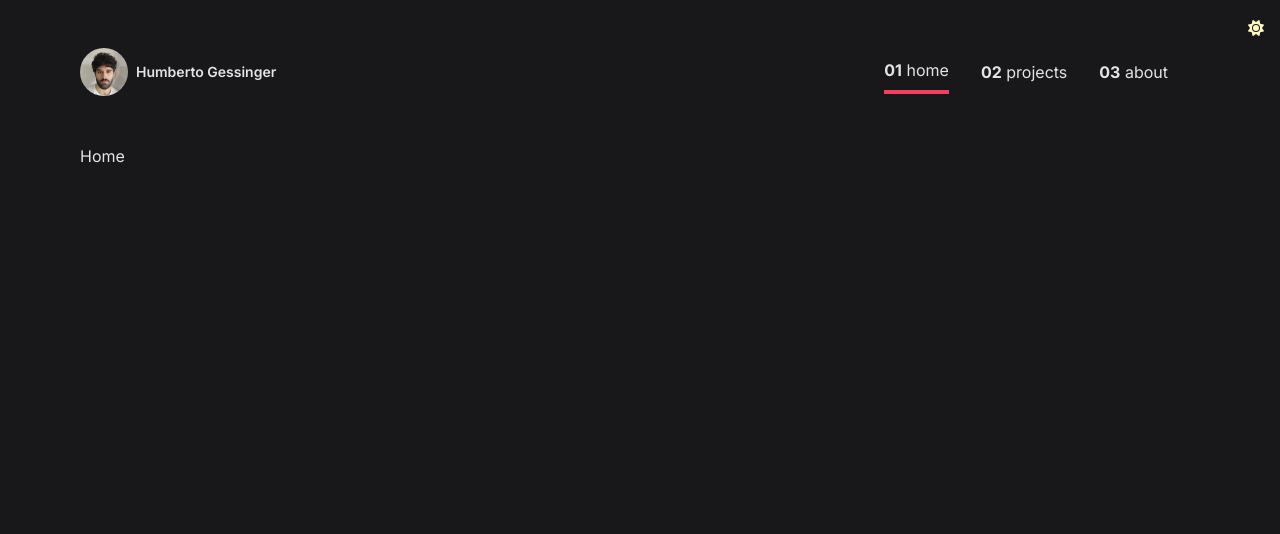
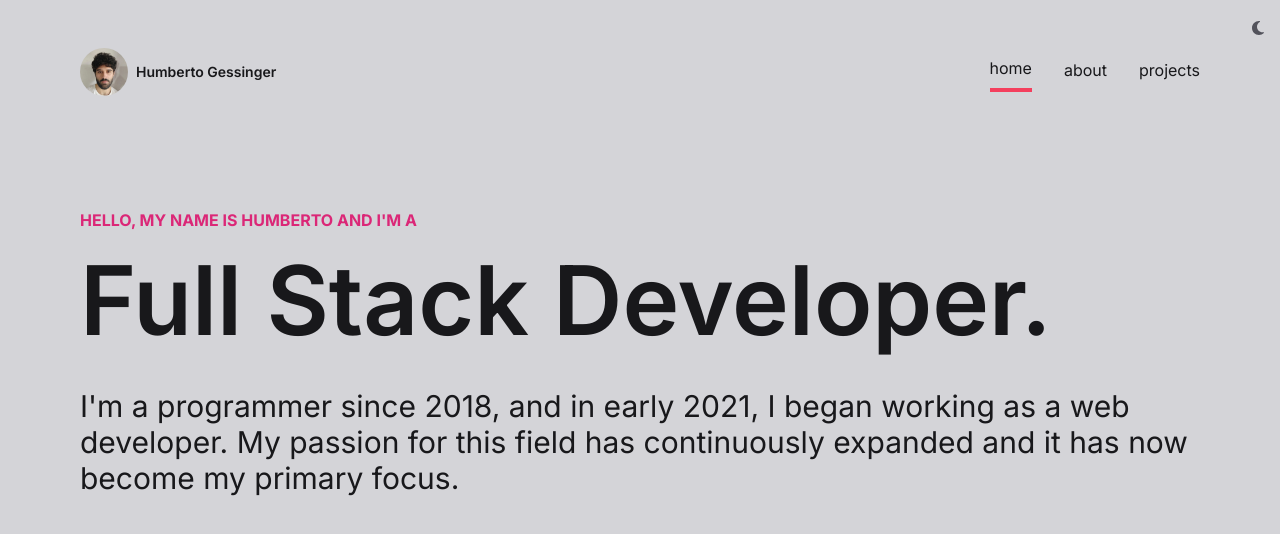
Before and after one commit to humbertocxc/portfolio, a Next.js app: page / in a window 1280 px wide. Both pictures are taken after a click on the button 1258 px from the left and 28 px from the top of the page. Shown: the top 534 px of the page. Built offline with nearby package versions, Linux system fonts and the light colour scheme.

Commit message:
home page top text

```diff
--- /dev/null
+++ b/src/app/about/page.tsx
@@ -0,0 +1,7 @@
+export default function Projects() {
+  return (
+    <div>
+      About
+    </div>
+  )
+}
--- a/src/app/globals.css
+++ b/src/app/globals.css
@@ -5,12 +5,12 @@
 body {
   -webkit-font-smoothing: antialiased;
   --tw-bg-opacity: 1;
-  background-color: rgb(212 212 216 / var(--tw-text-opacity));
   --tw-text-opacity: 1;
-  color: rgb(24 24 27 / var(--tw-text-opacity));
-}
-
-[data-theme="dark"] body {
   background-color: rgb(24 24 27 / var(--tw-bg-opacity));
   color: rgb(228 228 231 / var(--tw-bg-opacity));
 }
+
+[data-theme="light"] body {
+  color: rgb(24 24 27 / var(--tw-text-opacity));
+  background-color: rgb(212 212 216 / var(--tw-text-opacity));
+}
--- /dev/null
+++ b/src/app/notes/page.tsx
@@ -0,0 +1,7 @@
+export default function Notes() {
+  return (
+    <div>
+      Notes
+    </div>
+  )
+}
--- a/src/app/page.tsx
+++ b/src/app/page.tsx
@@ -1,10 +1,14 @@
-import Image from 'next/image'
-import Link from 'next/link'
-
 export default function Home() {
   return (
-    <div>
-      Home
+    <div className="relative group pt-16 inset-y-full">
+      <div className=" transform duration-500 inset-y-3/4 group-hover:-inset-y-0">
+        <title>Humberto Gessinger | Portfolio</title>
+        <h4 className="text-pink-600 font-bold">HELLO, MY NAME IS HUMBERTO AND I'M A</h4>
+        <h1 className="font-semibold text-8xl my-5">Full Stack Developer.</h1>
+        <h3 className="text-3xl mt-10">
+          I'm a programmer since 2018, and in early 2021, I began working as a web developer. My passion for this field has continuously expanded and it has now become my primary focus.
+        </h3>
+      </div>
     </div>
   )
 }
--- /dev/null
+++ b/src/app/projects/page.tsx
@@ -0,0 +1,7 @@
+export default function About() {
+  return (
+    <div>
+      Projects
+    </div>
+  )
+}
--- a/src/app/providers.tsx
+++ b/src/app/providers.tsx
@@ -3,7 +3,9 @@
 import { ThemeProvider } from "next-themes"
 import { useState, useEffect, ReactNode } from "react"
 
-export default function Provider({ children }) {
+type ProviderProps = { children?: ReactNode };
+
+export default function Provider({ children }: ProviderProps) {
   const [mounted, setMounted] = useState(false)
 
   useEffect(() => {
--- a/src/components/Header/ThemeButton.tsx
+++ b/src/components/Header/ThemeButton.tsx
@@ -7,14 +7,14 @@ export default function ThemeButton() {
   const { theme, setTheme } = useTheme()
 
   return (
-    <div className="py-4 pr-4">
-      {theme === 'dark' ? (
-        <button onClick={() => setTheme('light')}>
-          <FontAwesomeIcon icon={faSun} className="transition ease-in-out delay-150 text-yellow-100 hover:text-yellow-200" />
+    <div className="flex flex-col py-4 pr-4 float-left w-screen items-end h-12">
+      {theme === 'light' ? (
+        <button onClick={() => setTheme('dark')}>
+          <FontAwesomeIcon icon={faMoon} className="transition ease-in-out delay-150 text-zinc-600 hover:text-zinc-700" />
         </button>
       ) : (
-        <button onClick={() => setTheme('dark')}>
-          <FontAwesomeIcon icon={faMoon} className="transition ease-in-out delay-150 text-zinc-600 hover:text-zinc-700" />
+        <button onClick={() => setTheme('light')}>
+          <FontAwesomeIcon icon={faSun} className="transition ease-in-out delay-150 text-yellow-100 hover:text-yellow-50" />
         </button>
       )}
     </div>
--- a/src/components/Header/index.tsx
+++ b/src/components/Header/index.tsx
@@ -1,41 +1,39 @@
 "use client"
-
 import Image from "next/image"
 import Link from "next/link"
-import { usePathname } from "next/navigation";
-import ThemeButton from "./ThemeButton";
+import { usePathname } from "next/navigation"
+import ThemeButton from "./ThemeButton"
 
 const routes = [
   { path: '/', name: 'home' },
+  { path: '/about', name: 'about' },
   { path: '/projects', name: 'projects' },
-  { path: '/about', name: 'about' },
 ]
 
 export default function Header() {
   const path = usePathname()
 
   return(
-    <header className="flex flex-column h-36 w-screen justify-between">
-      <div className="flex items-center justify-between px-20 w-screen">
+    <header className="w-screen justify-between">
+      <ThemeButton />
+      <div className="h-24 flex items-start justify-between px-20 w-screen">
         <div className="flex flex-column items-center gap-2">
-          <Image src="/pfp.jpeg" width={20} height={20} alt="" className="h-12 mx-auto object-cover rounded-full w-12" />
+          <Image src="/pfp.jpeg" width={200} height={200} alt="" className="h-12 mx-auto object-cover rounded-full w-12" />
           <h2 className="font-semibold text-sm">Humberto Gessinger</h2>
         </div>
 
         <div className="flex flex-column items-center gap-8">
-          {routes.map((item, id) =>
+          {routes.map((item) =>
             <Link
               href={item.path}
-              className={`py-2 ${item.path === path ? 'border-b-4 border-rose-500' : 'hover:border-b-4 hover:border-gray-700'}`}
-              key={id}
+              className={`easy-in-out py-2 ${item.path === path ? 'border-b-4 border-rose-500' : 'hover:border-b-4 hover:border-gray-700'}`}
+              key={item.path}
             >
-              <b>0{id + 1}</b> {item.name}
+              {item.name}
             </Link>
           )}
         </div>
       </div>
-
-      <ThemeButton />
     </header>
   )
 }
```
